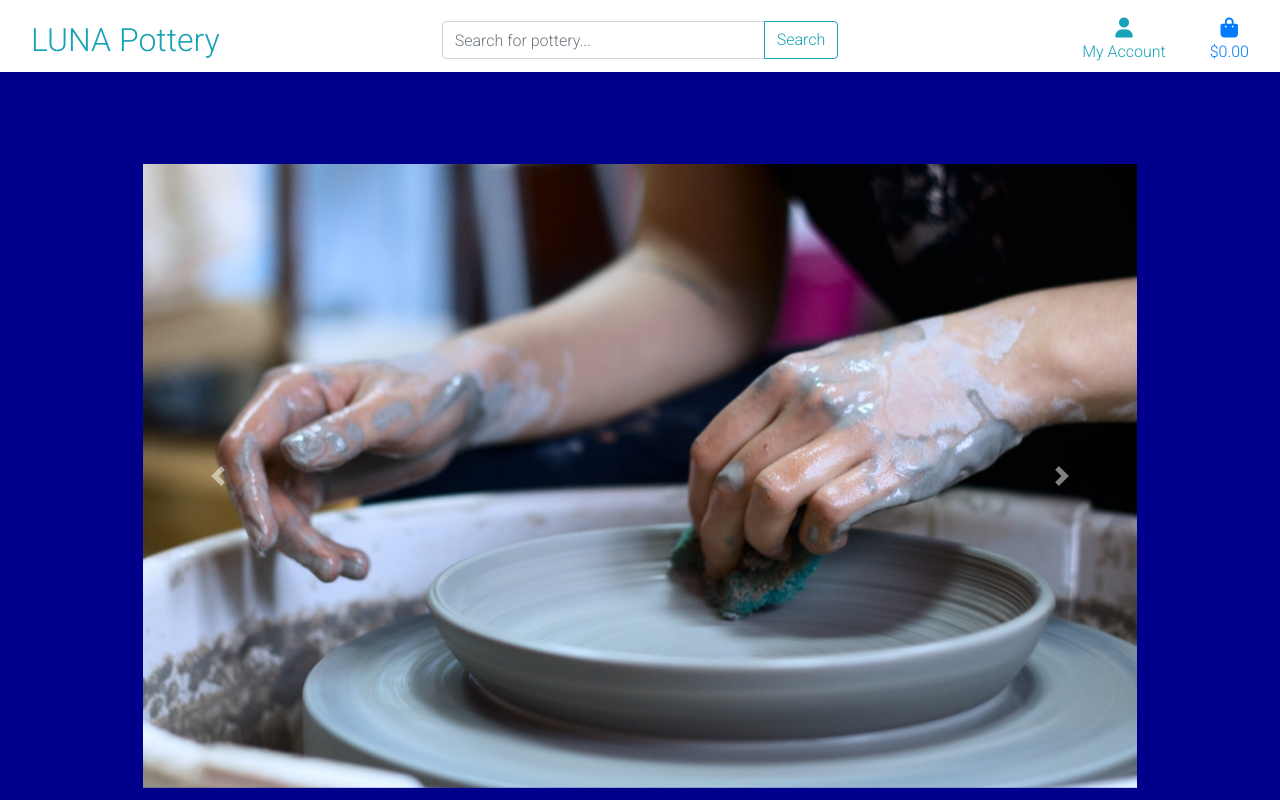
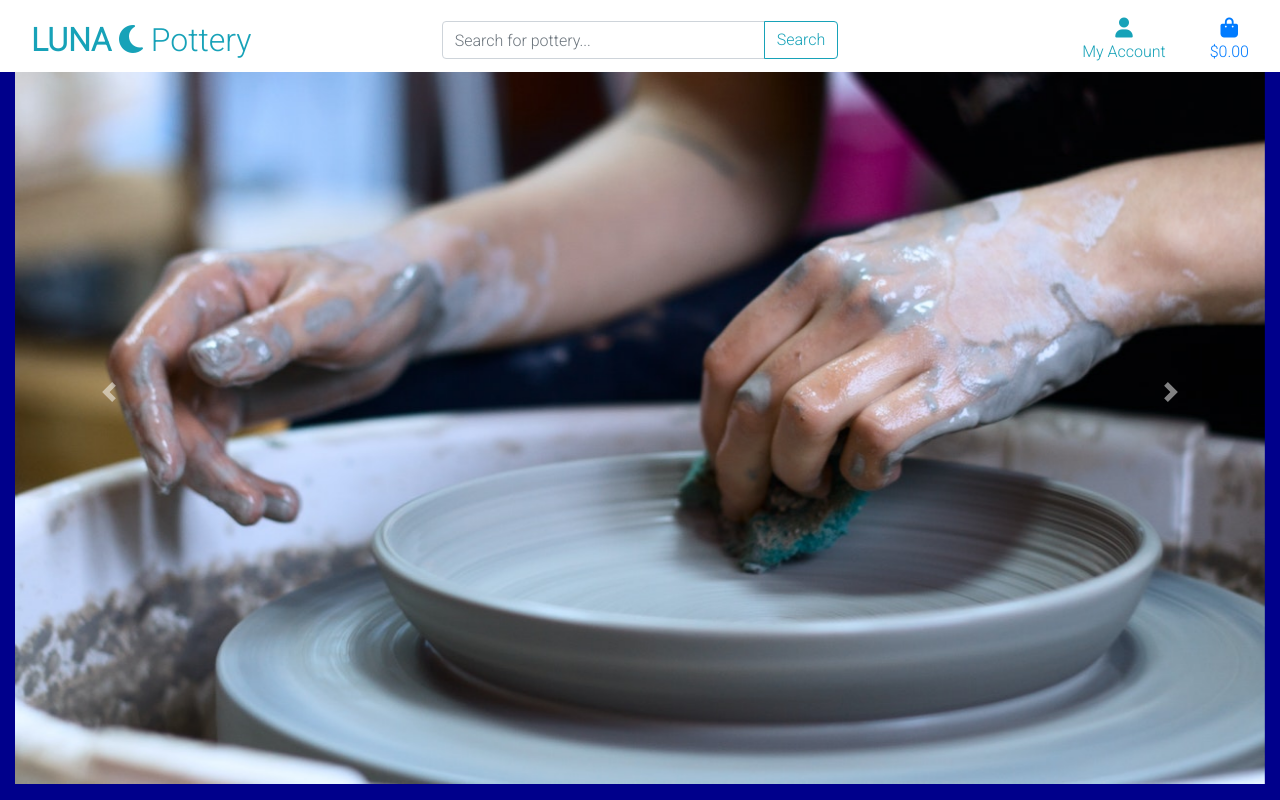
Before and after one commit to kevinjohnkiely/luna-pottery, a Django app: page / in a window 1280 px wide. Run offline with Django 3.2, Linux system fonts and the light colour scheme; some libraries are stand-ins or nearby versions.

Commit message:
Added slideshow images and changed size of slideshow holder

```diff
--- a/static/css/base.css
+++ b/static/css/base.css
@@ -17,7 +17,7 @@ body {
 /* Slightly larger container on xl screens */
 @media (min-width: 1200px) {
     .container {
-        max-width: 80%;
+        /* max-width: 80%; */
     }
 }
 
@@ -32,6 +32,6 @@ body {
     }
 
     .header-container {
-        padding-top: 164px;
+        /* padding-top: 164px; */
     }
 }
--- a/templates/base.html
+++ b/templates/base.html
@@ -49,7 +49,7 @@
     <div id="nav-top" class="row bg-white pt-lg-2 d-none d-lg-flex">
       <div class="col-12 col-lg-4 my-auto py-2 py-lg-0 text-center text-lg-left">
         <a href="{% url 'welcome' %}" class="nav-link navbar-logo-link">
-          <h2 class="text-info my-0">LUNA Pottery</h2>
+          <h2 class="text-info my-0"><strong>LUNA</strong> <i class="fas fa-moon"></i> Pottery</h2>
         </a>
       </div>
       <div class="col-12 col-lg-4 my-auto py-2 py-lg-0">
--- a/welcome/templates/welcome/index.html
+++ b/welcome/templates/welcome/index.html
@@ -10,7 +10,7 @@
 {% endblock %}
 
 {% block content %}
-    <div class="container">
+    <div class="container-fluid">
         <div class="row">
             <div class="col">
                 <div id="carouselExampleControls" class="carousel slide" data-ride="carousel">
```
Also changed, not shown: static/slides/pot1b.jpg (added).
